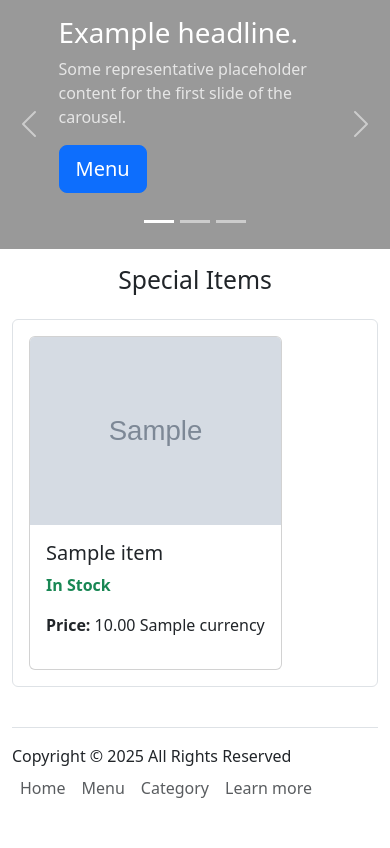
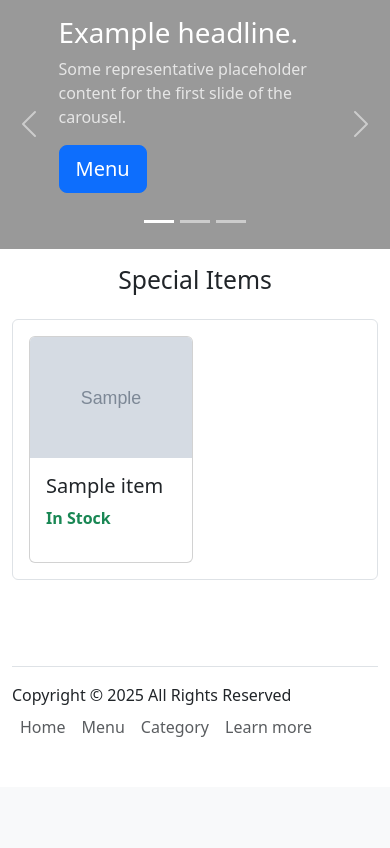
Before and after one commit to The-Accidental-Game-Devs/menu_listing_website, a Django app: page / in a window 390 px wide. Shown: the part 57-905 px from the top of the page. After the commit the page ends 794 px from the top, so only its background shows below. Run offline with Django 5.2, Linux system fonts and the light colour scheme; tables that the repository leaves empty hold one stand-in row (values such as "Sample post"); grey boxes marked "Sample" are stand-in pictures; some libraries are stand-ins or nearby versions.

Commit message:
Refactor special item display structure and update CSS for improved responsiveness
Signed-off-by: Aung <aung.lin.thant.address@gmail.com>

```diff
--- a/core/templates/core/index.html
+++ b/core/templates/core/index.html
@@ -11,9 +11,9 @@
             <h2 class="text-center mb-4">Special Items</h2>
 
             <div class="container justify-content-center border p-2 rounded">
-                <div class="special-item-container">
+                <div class="special-display-container">
                     {% for item in special_items %}
-                        <div class="special-item item p-2">
+                        <div class="special-item p-2">
                             {% include 'menu/partials/item_card.html' with item=item %}
                         </div>
                     {% endfor %}
--- a/menu/templates/menu/partials/image_field.html
+++ b/menu/templates/menu/partials/image_field.html
@@ -3,7 +3,7 @@
         <label class="form-label">Current Image</label><br>
         <a href="{{ form.instance.image.url }}" target="_blank">
             <img src="{{ form.instance.image.url }}" alt="Current image for {{ form.instance }}"
-                 class="img-thumbnail mb-2" style="max-height: 150px;">
+                 class="img-thumbnail mb-2" style="max-width: 400px; max-height: 300px;">
         </a><br>
         <div class="form-check mb-2">
             <input type="checkbox" class="form-check-input" name="{{ field.html_name }}-clear"
@@ -17,6 +17,6 @@
         <label for="{{ field.id_for_label }}" class="form-label">{{ field.label }}</label>
     {% endif %}
 
-    <img id="image-preview" style="display: none;" class="img-fluid border rounded" alt="Image preview"/>
+    <img id="image-preview" style="display: none; max-width: 400px; max-height: 300px;" class="img-thumbnail mb-2" alt="Image preview"/>
     <input type="file" name="{{ field.name }}" accept="image/*" id="{{ field.id_for_label }}" class="form-control mt-2">
 </div>
--- a/menu/templates/menu/partials/item_card.html
+++ b/menu/templates/menu/partials/item_card.html
@@ -25,10 +25,9 @@
         {% else %}
             <p class="text-success"><strong>In Stock</strong></p>
         {% endif %}
-        <p><strong>Price: </strong>{{ item.price }} {{ item.currency }}</p>
-
         {% if request.resolver_match.url_name == 'menu' %}
             <div>
+                <p><strong>Price: </strong>{{ item.price }} {{ item.currency }}</p>
                 {% if perms.menu.can_edit_item %}
                     <a href="{% url 'menu:edit_item' pk=item.id %}"
                        class="btn btn-primary btn-sm">Edit</a>
--- a/static/global/css/custom.css
+++ b/static/global/css/custom.css
@@ -21,7 +21,7 @@ footer {
     display: block;
 }
 
-.special-item-container {
+.special-display-container {
     width: 100%;
     height: auto;
     display: flex;
@@ -32,24 +32,29 @@ footer {
 
 .special-item {
     min-width: 400px;
-    min-height: 300px;
+    min-height: 400px;
 }
 
 @media screen and (max-width: 992px) {
+    .carousel-img {
+        height: 400px;
+    }
+
     .special-item {
+        min-width: 300px;
         min-height: 300px;
-        min-width: 200px;
+
     }
 }
 
 @media screen and (max-width: 768px) {
     .carousel-img {
-        height: 350px;
+        height: 300px;
     }
 
     .special-item {
         min-width: 200px;
-        min-height: 100px;
+        min-height: 200px;
     }
 }
 
@@ -57,4 +62,9 @@ footer {
     .carousel-img {
         height: 250px;
     }
+
+    .special-item {
+        min-width: 180px;
+        min-height: 180px;
+    }
 }
```
